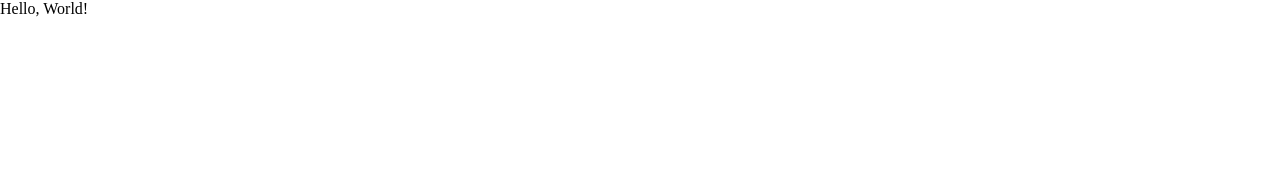
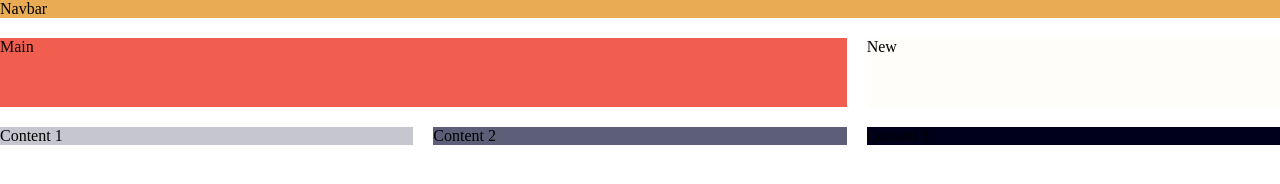
Before and after one commit to KB731/Challenge_CSS_1, a website built with Parcel: page index.html in a window 1280 px wide. Built offline with nearby package versions, Linux system fonts and the light colour scheme.

Commit message:
Desktop design grid template completed

```diff
--- a/index.html
+++ b/index.html
@@ -2,13 +2,20 @@
 <html lang="fr">
   <head>
     <meta charset="utf-8" />
-    <title>Starter Pack</title>
+    <title>New Homepage</title>
     <link rel="stylesheet" href="./src/scss/_reset.scss" />
     <link rel="stylesheet" href="./src/scss/style.scss" />
   </head>
 
   <body>
-    <h1>Hello, World!</h1>
+      <div class="container">
+        <nav>Navbar</nav>
+        <main>Main</main>
+        <div class="new">New</div>
+        <div class="content1">Content 1</div>
+        <div class="content2">Content 2</div>
+        <div class="content3">Content 3</div>
+      </div>
   </body>
   <script type="module" src="./src/js/app.js"></script>
 </html>
--- a/src/scss/style.scss
+++ b/src/scss/style.scss
@@ -30,7 +30,45 @@ Body Copy
 
 $Font-size: 15px;  /*paragraph*/
 
-//Font
+.container{
+    display:grid;
+    grid-template-columns: repeat(3, 1fr);
+    grid-template-rows: 0.5fr 1.5fr 1.2fr 1fr;
+    grid-template-areas:
+            "nav nav nav"
+            "main main new"
+            "main main new"
+            "content1 content2 content3";
+    grid-column-gap: 20px;
+    grid-row-gap: 20px;
+}
 
+nav{
+    grid-area: nav;
+    background-color: $Soft-orange;
+}
 
-$Weights: 400, 700, 800;
+main{
+    grid-area: main;
+    background-color: $Soft-red;
+}
+
+.new{
+    grid-area: new;
+    background-color: $Off-white;
+}
+
+.content1{
+    grid-area: content1;
+    background-color: $Grayish-blue;
+}
+
+.content2{
+    grid-area: content2;
+    background-color: $Dark-grayish-blue;
+}
+
+.content3{
+    grid-area: content3;
+    background-color: $Very-dark-blue;
+}
```
Also changed, not shown: .fleet/settings.json (deleted), 1 other file.
